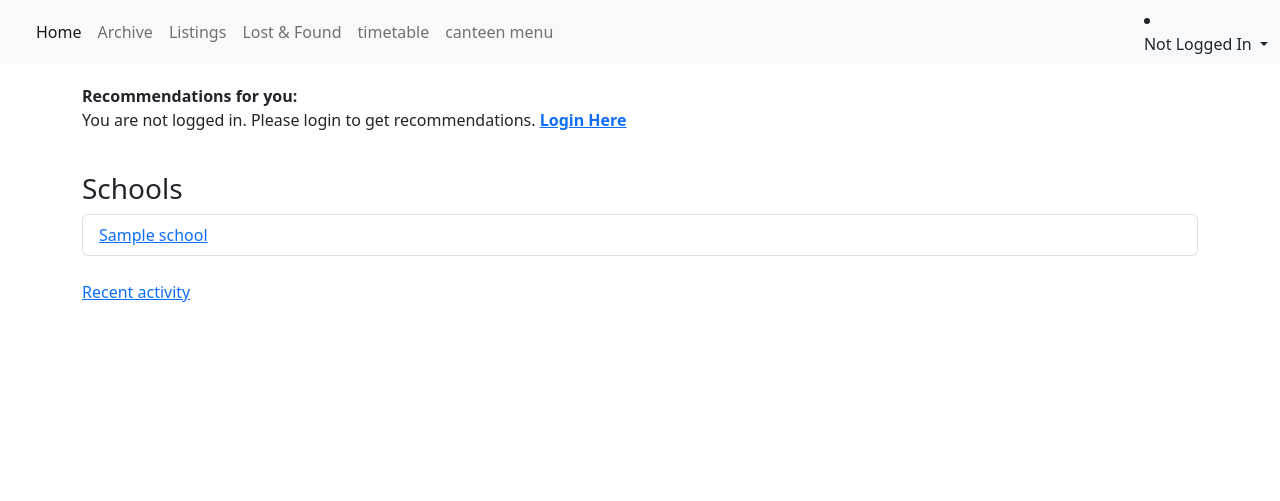
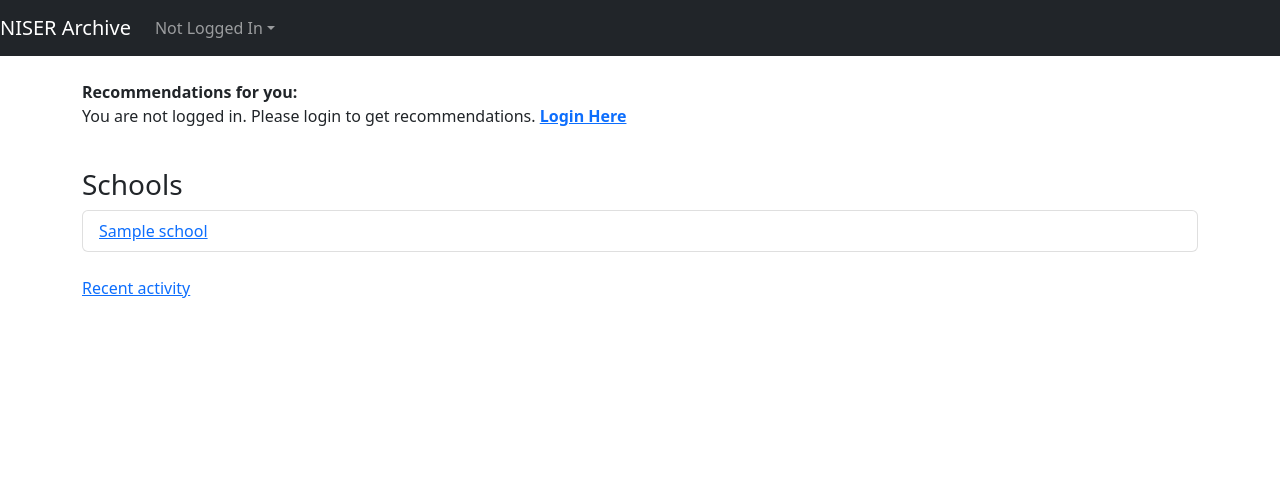
Before and after one commit to PeithonKing/niser_app_backend, a Django app: template templates/arc/index.html in a window 1280 px wide. Shown: the top 501 px of the page. Run offline with Django 4.2, Linux system fonts and the light colour scheme; the template is opened without the code that fills it: most values are stand-ins (such as "Sample title", 1, 10 or a date in 2020); some libraries are stand-ins or nearby versions.

Commit message:
Revert "Make a global template and implement it in arc and (hopefully others)"
This reverts commit e1929ef207be93a3c8b2e0948b47beae8e2d7de9.

```diff
--- a/static/arc/css/main.css
+++ b/static/arc/css/main.css
@@ -1,5 +1,5 @@
 main {
-  margin: 20px;
+  margin-bottom: 10px;
 }
 
 /*blockquote styling, pasta from codepen*/
--- /dev/null
+++ b/static/arc/css/starter-template.css
@@ -0,0 +1,7 @@
+body {
+  padding-top: 5rem;
+}
+.starter-template {
+  padding: 3rem 1.5rem;
+  text-align: center;
+}
--- a/templates/arc/base.html
+++ b/templates/arc/base.html
@@ -1,23 +1,101 @@
-{% extends 'niser_app/base.html' %}
+<!DOCTYPE html>
+<html lang="en">
 {% load static %}
 
-{% block head_ext %}
+<head>
   <meta charset="utf-8">
-  <link rel="stylesheet" href="{% static 'arc/css/sticky-footer.css' %}">
+  <link href="https://cdn.jsdelivr.net/npm/bootstrap@5.2.3/dist/css/bootstrap.min.css" rel="stylesheet"
+    integrity="sha384-rbsA2VBKQhggwzxH7pPCaAqO46MgnOM80zW1RWuH61DGLwZJEdK2Kadq2F9CUG65" crossorigin="anonymous">
+  <link rel="stylesheet" href="{% static 'arc/css/starter-template.css' %}">
+  <link rel="stylesheet" href="{% static 'arc/css/sticky-footer-navbar.css' %}">
   <link rel="stylesheet" href="{% static 'arc/css/main.css' %}">
   {% block css %} {% endblock %}
   <title>{% block title %} {% endblock %} | NISER Archive</title>
-{% endblock %}
+</head>
 
+<body>
+  <header>
+    <nav class="navbar navbar-expand-md navbar-dark bg-dark fixed-top">
+      <a class="navbar-brand" href="/arc">NISER Archive</a>
+      <button class="navbar-toggler" type="button" data-toggle="collapse" data-target="#mainNavbar"
+        aria-controls="navbarCollapse" aria-expanded="false" aria-label="Toggle navigation">
+        <span class="navbar-toggler-icon"></span>
+      </button>
 
+      <div class="collapse navbar-collapse" id="mainNavbar">
 
-{% block app_template %}
+        <!-- <form class="form-inline my-2 my-lg-0">
+      <input class="form-control mr-sm-2" type="text" placeholder="Search" aria-label="Search">
+      <button class="btn btn-outline-success my-2 my-sm-0" type="submit">Search</button>
+      </form> -->
+
+        <ul class="navbar-nav ml-auto">
+          <!-- <li class="nav-item">
+        <a class="nav-link disabled" href="#">Disabled</a>
+      </li> -->
+          {% if user.is_authenticated %}
+          <li class="nav-item dropdown">
+            <a class="nav-link dropdown-toggle" href="#" id="dropdown01" data-bs-toggle="dropdown" aria-haspopup="true"
+              aria-expanded="false" role="button">{{ user.name }}</a>
+            <div class="dropdown-menu dropdown-menu-right" aria-labelledby="dropdown01">
+              <a class="dropdown-item" href="{% url 'profile' %}">
+                <span class="oi oi-person"></span> Profile
+              </a>
+              <a class="dropdown-item" href="{% url 'logout' %}?next={{ request.get_full_path|urlencode }}">
+                <span class="oi oi-account-logout"></span> Log Out
+              </a>
+            </div>
+          </li>
+          {% else %}
+          <li class="nav-item dropdown">
+            <a class="nav-link dropdown-toggle" href="#" id="dropdown01" data-toggle="dropdown" aria-haspopup="true"
+              aria-expanded="false" role="button">Not Logged In</a>
+            <div class="dropdown-menu dropdown-menu-right" aria-labelledby="dropdown01">
+              <a class="dropdown-item" href="{% url 'login' %}?next={{ request.get_full_path|urlencode }}"> <span
+                  class="oi oi-account-login"></span> Log In</a>
+              <a class="dropdown-item" href="{% url 'signup' %}"> <span class="oi oi-person"></span> Sign Up</a>
+            </div>
+          </li>
+          {% endif %}
+        </ul>
+      </div>
+    </nav>
+  </header>
+
   <main class="container container-fluid">
     {% block alerts %} {% endblock %}
     {% block recom %} {% endblock %}
     <h3>{% block l3h %} {% endblock %}</h3>
     <h5>{% block l5h %} {% endblock %}</h5>
     {% block content %} {% endblock %}
+
+    <!-- generic modal -->
+    <div id="generic-modal">
+      <div class="modal fade" id="generic-modal-inner" role="dialog" tabindex="-1" aria-hidden="true">
+        <div class="modal-dialog" role="document">
+          <div class="modal-content">
+
+            <div class="modal-header">
+              <h5 class="modal-title" id="generic-modal-header"> Modal Header </h5>
+              <button type="button" class="close" data-dismiss="modal" aria-label="Close"><span
+                  aria-hidden="true">&times;</span></button>
+            </div>
+
+            <div class="modal-body" id="generic-modal-body">
+              <div id="generic-modal-msg">
+                Modal Message
+              </div>
+            </div>
+
+            <div class="modal-footer" id="generic-modal-footer">
+              Modal Footer
+            </div>
+
+          </div>
+        </div>
+      </div>
+    </div>
+    <!-- end generic modal -->
 
   </main>
 
@@ -27,6 +105,13 @@
       <span class="float-right"><a id="faq-link" href="{% url 'faq' %}">FAQ</a></span>
     </div>
   </footer>
+
+  <script src="https://cdnjs.cloudflare.com/ajax/libs/jquery/3.6.3/jquery.min.js"></script>
+  <script src="https://cdnjs.cloudflare.com/ajax/libs/popper.js/2.11.6/umd/popper.min.js"></script>
+  <script src="https://cdnjs.cloudflare.com/ajax/libs/bootstrap/5.2.3/js/bootstrap.min.js"></script>
+  <script src="https://cdnjs.cloudflare.com/ajax/libs/showdown/2.1.0/showdown.min.js"></script>
   <script src="{% static 'arc/js/main.js'%}"></script>
-  {% block js %} {% endblock js %}
-{% endblock app_template %}
+  {% block js %} {% endblock %}
+</body>
+
+</html>
--- a/templates/niser_app/base.html
+++ /dev/null
@@ -1,35 +0,0 @@
-<!DOCTYPE html>
-<html lang="en">
-
-<head>
-    <meta charset="UTF-8" />
-    <meta http-equiv="X-UA-Compatible" content="IE=edge" />
-    <meta name="viewport" content="width=device-width, initial-scale=1" />
-
-    <link href="https://cdn.jsdelivr.net/npm/bootstrap@5.2.3/dist/css/bootstrap.min.css" rel="stylesheet"integrity="sha384-rbsA2VBKQhggwzxH7pPCaAqO46MgnOM80zW1RWuH61DGLwZJEdK2Kadq2F9CUG65" crossorigin="anonymous" />
-
-    <script src="https://cdnjs.cloudflare.com/ajax/libs/jquery/3.6.3/jquery.min.js" integrity="sha512-STof4xm1wgkfm7heWqFJVn58Hm3EtS31XFaagaa8VMReCXAkQnJZ+jEy8PCC/iT18dFy95WcExNHFTqLyp72eQ==" crossorigin="anonymous" referrerpolicy="no-referrer">
-    </script>
-
-    <script src="https://cdn.jsdelivr.net/npm/bootstrap@5.2.3/dist/js/bootstrap.bundle.min.js" integrity="sha384-kenU1KFdBIe4zVF0s0G1M5b4hcpxyD9F7jL+jjXkk+Q2h455rYXK/7HAuoJl+0I4" crossorigin="anonymous">
-    </script>
-
-    <script src="https://cdnjs.cloudflare.com/ajax/libs/showdown/2.1.0/showdown.min.js" integrity="sha512-LhccdVNGe2QMEfI3x4DVV3ckMRe36TfydKss6mJpdHjNFiV07dFpS2xzeZedptKZrwxfICJpez09iNioiSZ3hA==" crossorigin="anonymous" referrerpolicy="no-referrer">
-    </script>
-
-    <script src="https://cdnjs.cloudflare.com/ajax/libs/popper.js/2.11.6/umd/popper.min.js" integrity="sha512-6UofPqm0QupIL0kzS/UIzekR73/luZdC6i/kXDbWnLOJoqwklBK6519iUnShaYceJ0y4FaiPtX/hRnV/X/xlUQ==" crossorigin="anonymous" referrerpolicy="no-referrer">
-    </script>
-
-    {% block head_ext %}
-    {% endblock %}
-
-</head>
-
-<body>
-
-{% include "./navbar.html" %}
-
-{% block app_template %}
-{% endblock %}
-
-</body>
--- a/templates/niser_app/navbar.html
+++ /dev/null
@@ -1,52 +0,0 @@
-{% load static %}
-
-<nav class="navbar navbar-expand-lg navbar-light bg-light">
-  <div class="container-fluid">
-    <a class="navbar-brand" href="#"></a>
-    <button class="navbar-toggler" type="button" data-bs-toggle="collapse" data-bs-target="#navbarSupportedContent" aria-controls="navbarSupportedContent" aria-expanded="false" aria-label="Toggle navigation">
-      <span class="navbar-toggler-icon"></span>
-    </button>
-    <div class="collapse navbar-collapse" id="navbarSupportedContent">
-      <ul class="navbar-nav me-auto mb-2 mb-lg-0">
-        <li class="nav-item">
-          <a class="nav-link active" aria-current="page" href="/">Home</a>
-        </li>
-        <li class="nav-item">
-          <a class="nav-link" href="/arc">Archive</a>
-        <li class="nav-item">
-          <a class="nav-link" href="/listings">Listings</a>
-        <li class="nav-item">
-          <a class="nav-link" href="/lnf">Lost & Found</a>
-        <li class="nav-item">
-          <a class="nav-link" href="/timetable"> timetable </a>
-        <li class="nav-item">
-          <a class="nav-link" href="/canteen_menu"> canteen menu </a>
-        </li>
-      </ul>
-      <li class="nav-item dropdown">
-          {% if user.is_authenticated %}
-          <a class="nav-link dropdown-toggle" href="#" id="navbarDropdown" role="button" data-bs-toggle="dropdown" aria-expanded="false">
-          {{ user.name }}
-          </a>
-          <ul class="dropdown-menu dropdown-menu-end" aria-labelledby="navbarDropdown">
-          <a class="dropdown-item" href="{% url 'profile' %}">
-              <span class="oi oi-person"></span> Profile
-            </a>
-            <li><hr class="dropdown-divider"></li>
-            <a class="dropdown-item" href="{% url 'logout' %}?next={{ request.get_full_path|urlencode }}">
-              <span class="oi oi-account-logout"></span> Log Out
-            </a>
-          {% else %}
-          <a class="nav-link dropdown-toggle" href="#" id="navbarDropdown" role="button" data-bs-toggle="dropdown" aria-expanded="false">
-            Not Logged In
-          </a>
-          <ul class="dropdown-menu dropdown-menu-end" aria-labelledby="navbarDropdown">
-          <a class="dropdown-item" href="{% url 'login' %}?next={{ request.get_full_path|urlencode }}"> <span
-                class="oi oi-account-login"></span> Log In</a>
-          <a class="dropdown-item" href="{% url 'signup' %}"> <span class="oi oi-person"></span> Sign Up</a>
-          {% endif %}
-          </ul>
-        </li>
-    </div>
-  </div>
-</nav>
```
Also changed, not shown: templates/my_user/base.html (+18 -6 lines), templates/my_user/navbar.html (added, +20 -0 lines), static/arc/css/sticky-footer-navbar.css (renamed from static/arc/css/sticky-footer.css), 1 other file.
